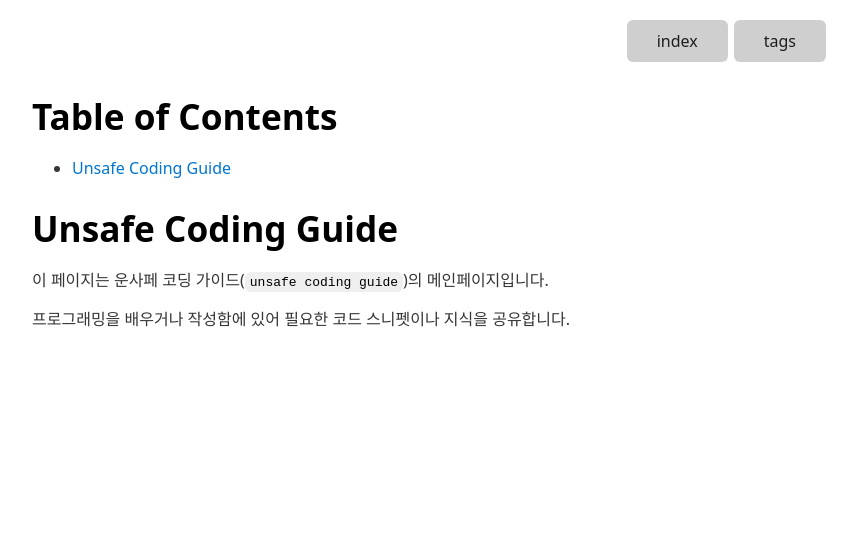
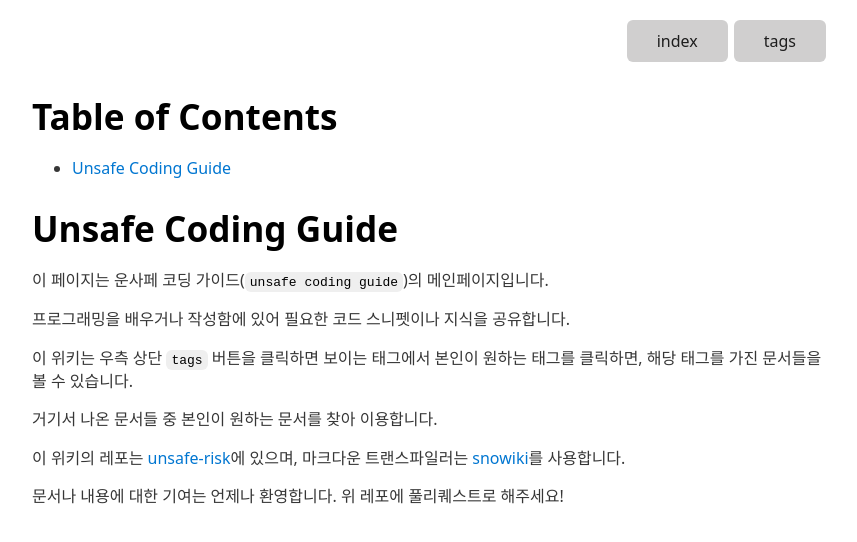
Before and after one commit to unsafe-risk/unsafe-coding-guide, a plain HTML site: page public/index.html in a window 1280 px wide. Shown: the whole page, without its empty margins (208-1065 px from the left). Drawn offline with Linux system fonts and the light colour scheme.

Commit message:
update index page

```diff
--- a/public/index.html
+++ b/public/index.html
@@ -12,4 +12,8 @@
 <h1 id="unsafe-coding-guide">Unsafe Coding Guide</h1>
 <p>이 페이지는 운사페 코딩 가이드(<code>unsafe coding guide</code>)의 메인페이지입니다.</p>
 <p>프로그래밍을 배우거나 작성함에 있어 필요한 코드 스니펫이나 지식을 공유합니다.</p>
+<p>이 위키는 우측 상단 <code>tags</code> 버튼을 클릭하면 보이는 태그에서 본인이 원하는 태그를 클릭하면, 해당 태그를 가진 문서들을 볼 수 있습니다.</p>
+<p>거기서 나온 문서들 중 본인이 원하는 문서를 찾아 이용합니다.</p>
+<p>이 위키의 레포는 <a href="https://github.com/unsafe-risk/unsafe-coding-guide">unsafe-risk</a>에 있으며, 마크다운 트랜스파일러는 <a href="https://github.com/snowmerak/snowiki">snowiki</a>를 사용합니다.</p>
+<p>문서나 내용에 대한 기여는 언제나 환영합니다. 위 레포에 풀리퀘스트로 해주세요!</p>
 </body></html>
```
Also changed, not shown: 1 other file.
